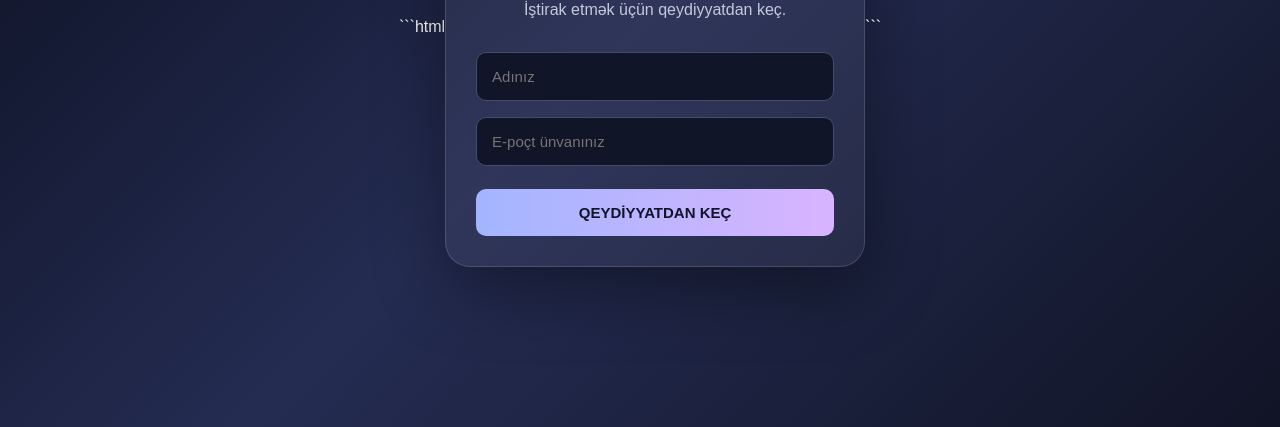
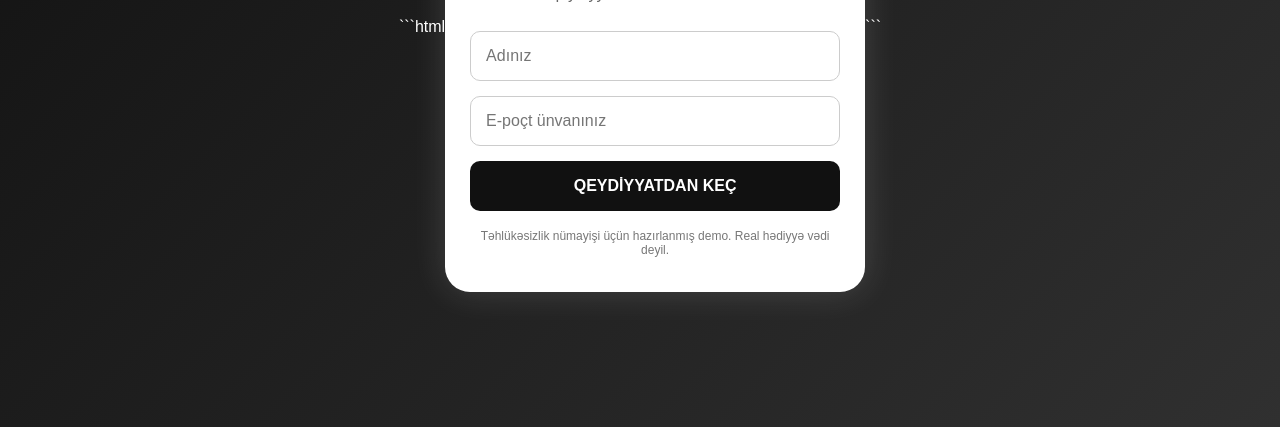
Before and after one commit to Natavan-dev/iphone-demo, a plain HTML site: page index.html in a window 1280 px wide. Shown: the part 373-800 px from the top of the page. Drawn offline with Linux system fonts and the light colour scheme.

Commit message:
Update index.html

```diff
--- a/index.html
+++ b/index.html
@@ -4,107 +4,190 @@
 <head>
     <meta charset="UTF-8">
     <meta name="viewport" content="width=device-width, initial-scale=1.0">
-<title>iPhone Qazan</title>
+
+    <title>iPhone Hədiyyəsi</title>
 
     <style>
-*{box-sizing:border-box;margin:0;padding:0}
-
-body{
-font-family:Arial,sans-serif;
-min-height:100vh;
-color:white;
-background:linear-gradient(135deg,#090d1b,#242c52,#111426);
-display:flex;
-align-items:center;
-justify-content:center;
-padding:20px;
+        * {
+            margin: 0;
+            padding: 0;
+            box-sizing: border-box;
+            font-family: Arial, sans-serif;
         }
 
-.card{
-width:100%;
-max-width:420px;
-padding:30px;
-border:1px solid #ffffff25;
-border-radius:25px;
-background:#ffffff0d;
-box-shadow:0 20px 70px #0006;
-text-align:center;
+        body {
+            min-height: 100vh;
+            background: linear-gradient(135deg, #101010, #303030);
+            display: flex;
+            justify-content: center;
+            align-items: center;
+            padding: 20px;
+            color: white;
         }
 
-.phone{
-font-size:100px;
-margin-bottom:15px;
-filter:drop-shadow(0 10px 20px #8495ff55);
+        .card {
+            width: 100%;
+            max-width: 420px;
+            background: #fff;
+            color: #222;
+            padding: 35px 25px;
+            border-radius: 25px;
+            text-align: center;
+            box-shadow: 0 0 35px rgba(255, 255, 255, 0.15);
         }
 
-h1{font-size:30px;margin-bottom:12px}
-p{color:#c4c9dd;line-height:1.6;margin-bottom:22px}
-
-input{
-width:100%;
-padding:15px;
-margin:8px 0;
-border:1px solid #444d70;
-border-radius:10px;
-background:#101528;
-color:white;
-font-size:15px;
+        .phone {
+            font-size: 85px;
+            margin-bottom: 15px;
         }
 
-button{
-width:100%;
-padding:15px;
-margin-top:15px;
-border:0;
-border-radius:10px;
-background:linear-gradient(90deg,#a3b5ff,#d9b4ff);
-color:#11152b;
-font-size:15px;
-font-weight:bold;
-cursor:pointer;
+        h1 {
+            font-size: 30px;
+            margin-bottom: 12px;
         }
 
-button:hover{opacity:.88}
+        .description {
+            color: #666;
+            margin-bottom: 25px;
+            line-height: 1.5;
+        }
 
-#result{display:none}
+        input {
+            width: 100%;
+            padding: 15px;
+            margin-bottom: 15px;
+            border: 1px solid #ccc;
+            border-radius: 10px;
+            font-size: 16px;
+            outline: none;
+        }
 
+        input:focus {
+            border-color: #111;
+        }
+
+        button {
+            width: 100%;
+            padding: 16px;
+            background: #111;
+            color: white;
+            border: none;
+            border-radius: 10px;
+            font-size: 16px;
+            font-weight: bold;
+            cursor: pointer;
+            transition: 0.3s;
+        }
+
+        button:hover {
+            background: #444;
+            transform: scale(1.02);
+        }
+
+        .small {
+            font-size: 12px;
+            color: #777;
+            margin-top: 18px;
+        }
+
+        #warning {
+            display: none;
+            position: fixed;
+            inset: 0;
+            background: #e00000;
+            color: white;
+            justify-content: center;
+            align-items: center;
+            flex-direction: column;
+            text-align: center;
+            padding: 25px;
+            z-index: 10;
+        }
+
+        #warning h2 {
+            font-size: clamp(38px, 9vw, 70px);
+            margin-bottom: 20px;
+        }
+
+        #warning p {
+            font-size: 20px;
+            line-height: 1.5;
+        }
+
+        #warning button {
+            max-width: 240px;
+            margin-top: 25px;
+            background: white;
+            color: #c00;
+        }
     </style>
 </head>
 
 <body>
 
-<div class="card" id="registration">
+    <main class="card" id="registration">
+
         <div class="phone">📱</div>
 
-    <h1>iPhone qazan!</h1>
+        <h1>iPhone qazanın!</h1>
 
-    <p>İştirak etmək üçün qeydiyyatdan keç.</p>
+        <p class="description">
+            Hədiyyə kampaniyasında iştirak etmək üçün
+            qeydiyyat formasını doldurun.
+        </p>
 
         <form id="form">
-        <input type="text" placeholder="Adınız" required>
-        <input type="email" placeholder="E-poçt ünvanınız" required>
 
-        <button type="submit">QEYDİYYATDAN KEÇ</button>
+            <input
+                type="text"
+                id="name"
+                placeholder="Adınız"
+                autocomplete="off"
+                required
+            >
+
+            <input
+                type="email"
+                id="email"
+                placeholder="E-poçt ünvanınız"
+                autocomplete="off"
+                required
+            >
+
+            <button type="submit">
+                QEYDİYYATDAN KEÇ
+            </button>
+
         </form>
-</div>
 
-<div class="card" id="result" style="display:none">
-    <div class="phone">🔒</div>
-    <h1>Məlumatlarınız ələ keçirildi!</h1>
+        <p class="small">
+            Təhlükəsizlik nümayişi üçün hazırlanmış demo.
+            Real hədiyyə vədi deyil.
+        </p>
+
+    </main>
+
+    <section id="warning">
+        <h2>HACKLƏNDİNİZ!</h2>
+
         <p>
-        Bu, fişinq hücumunu nümayiş etdirən simulyasiyadır.
-        Heç bir məlumat serverə göndərilməyib və saxlanılmayıb.
+            Bu, təhlükəsizlik nümayişidir.<br>
+            Şübhəli saytlara şəxsi məlumatlarınızı daxil etməyin.
         </p>
-</div>
+
+        <button onclick="location.reload()">
+            BAŞA DÜŞDÜM
+        </button>
+    </section>
 
     <script>
-document.getElementById("form").addEventListener("submit", function(e){
-    e.preventDefault();
+        const form = document.getElementById("form");
 
-    document.getElementById("registration").style.display="none";
-    document.getElementById("result").style.display="block";
+        form.addEventListener("submit", function(event) {
+            event.preventDefault();
 
-    history.pushState({}, "", "?demo-result");
+            document.getElementById("registration").style.display = "none";
+            document.getElementById("warning").style.display = "flex";
         });
     </script>
 
```
Lines whose indentation alone changed are shown as unchanged.
